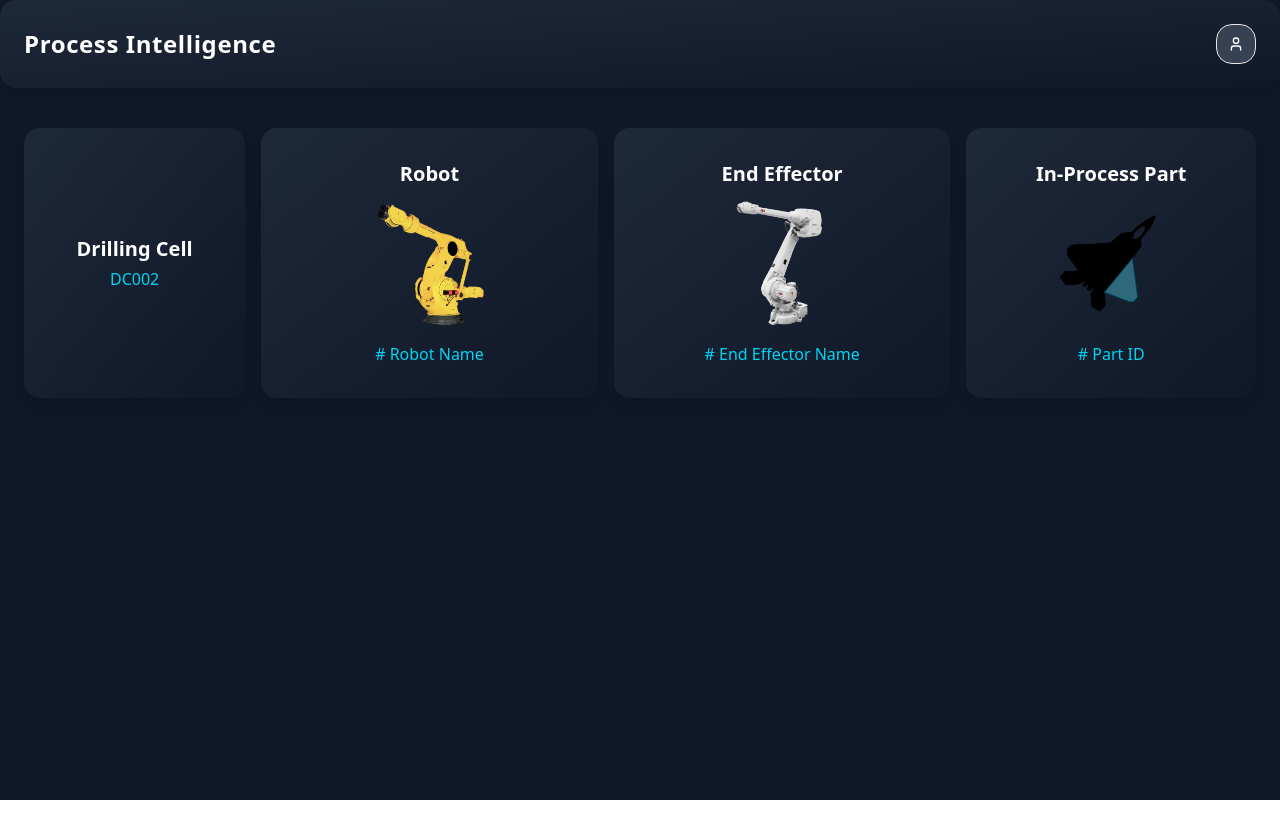
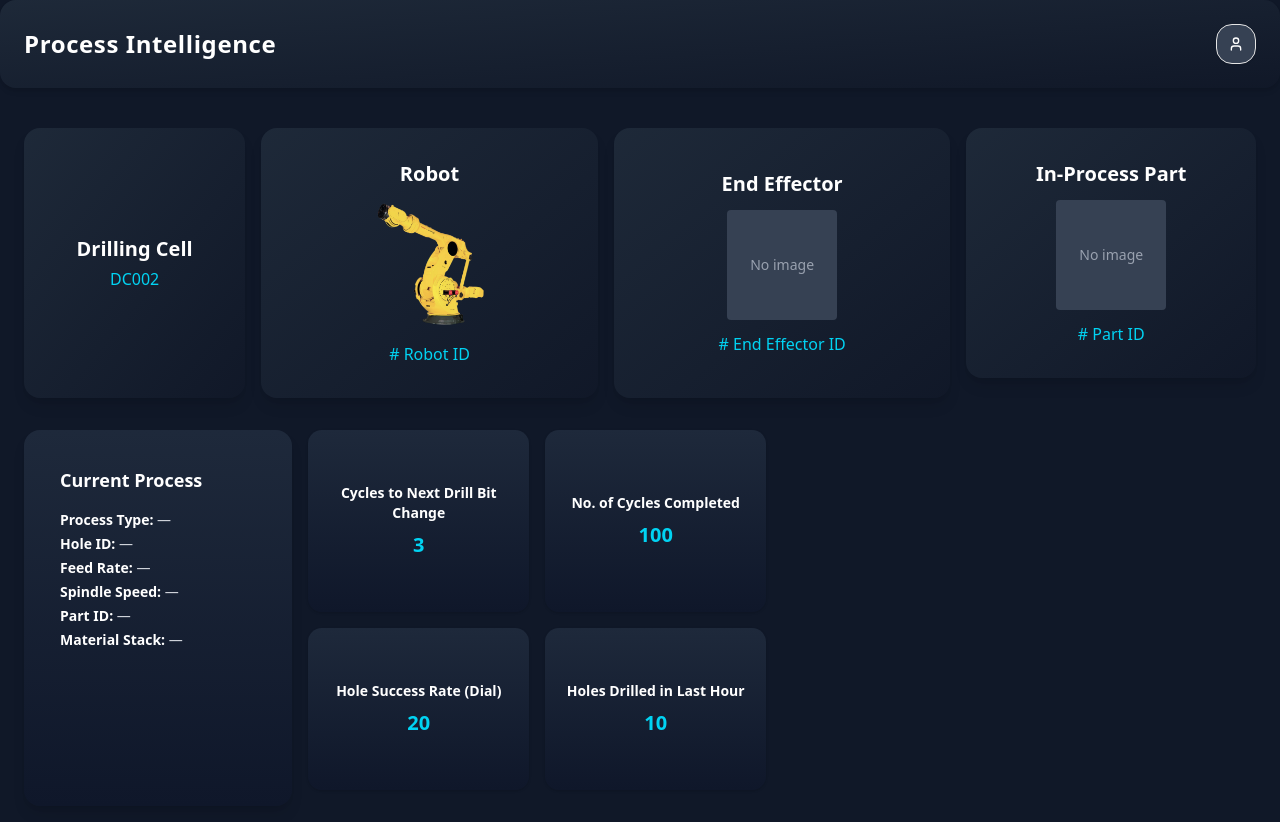
Before and after one commit to M-I-Ahmed/PI, a Next.js app: page / in a window 1280 px wide. Before the commit the page ends 800 px from the top, so only its background shows below. Built offline with nearby package versions, Linux system fonts and the light colour scheme.

Commit message:
2nd row progress

```diff
--- a/src/app/page.tsx
+++ b/src/app/page.tsx
@@ -6,7 +6,7 @@ import { useRouter } from 'next/navigation'
 import { Popover, PopoverTrigger, PopoverContent } from '@radix-ui/react-popover'
 import { Button } from '@/components/ui/button'
 import { User as UserIcon } from 'lucide-react'
-import MessageLog from '@/components/ui/message-log'
+//import MessageLog from '@/components/ui/message-log'
 
 const AssetColumn = ({
   title,
@@ -43,10 +43,11 @@ const DrillingCellColumn = ({ id }: { id: string }) => (
   </div>
 )
 
-const MetricTile = ({ label }: { label: string }) => (
-  <div className="flex items-center justify-center text-white font-semibold text-sm text-center p-4 border border-cyan-500 rounded-xl bg-gradient-to-b from-[#1e293b] to-[#0f172a] shadow hover:shadow-lg transition-all">
-    {label}
-  </div>
+const MetricTile = ({ label,value }: { label: string; value: string }) => (
+  <div className="flex flex-col items-center justify-center text-white font-semibold text-sm text-center p-4 rounded-xl bg-gradient-to-b from-[#1e293b] to-[#0f172a] shadow hover:shadow-lg transition-all hover:scale-[1.01]">
+  <div>{label}</div>
+  {value && <div className="text-cyan-400 text-xl mt-2">{value}</div>}
+</div>
 );
 
 export default function Header() {
@@ -56,6 +57,13 @@ export default function Header() {
     <main className="min-h-screen bg-gray-900 transition-colors">
       <header className="flex items-center justify-between mb-6 p-6 bg-gradient-to-br from-gray-800 to-gray-900 text-white rounded-2xl shadow-md">
         <h1 className="text-2xl font-semibold tracking-wide">Process Intelligence</h1>
+
+        {/* Div for status indicator */}
+        <div>
+
+        </div>
+
+
         <Popover>
           <PopoverTrigger asChild>
             <Button
@@ -92,23 +100,64 @@ export default function Header() {
             <AssetColumn
               title="Robot"
               imageSrc="/robots/fanuc-m2000.png"
-              contentBottom="# Robot Name"
+              contentBottom="# Robot ID"
             />
             <AssetColumn
               title="End Effector"
-              imageSrc="/robots/abb.png"
-              contentBottom="# End Effector Name"
+              //imageSrc="/robots/abb.png"
+              contentBottom="# End Effector ID"
             />
           </div>
           <div className="flex-[0.25]">
             <AssetColumn
               title="In-Process Part"
-              imageSrc="/plane.png"
+              //imageSrc="/plane.png"
               contentBottom="# Part ID"
             />
           </div>
         </div>
       </section>
+
+
+      {/* Row 2 */}
+      <section className='flex gap-4 px-6 py-4'>
+        {/*Div for current process section */}
+        <div className="bg-gradient-to-b from-[#1e293b] to-[#0f172a]  text-white rounded-2xl p-9 shadow-lg hover:shadow-xl hover:scale-[1.01] transition-all w-2xs">
+            <h2 className="text-lg font-semibold mb-4 text-white">Current Process</h2>
+            <ul className="space-y-1 text-sm text-gray-300">
+              <li><strong className="text-white">Process Type:</strong> —</li>
+              <li><strong className="text-white">Hole ID:</strong> —</li>
+              <li><strong className="text-white">Feed Rate:</strong> —</li>
+              <li><strong className="text-white">Spindle Speed:</strong> —</li>
+              <li><strong className="text-white">Part ID:</strong> —</li>
+              <li><strong className="text-white">Material Stack:</strong> —</li>
+            </ul>
+        </div>
+
+
+        {/*Div for 4 tiles */}
+        <div className="grid grid-cols-2 md:grid-cols-2 lg:grid-cols-2 xl:grid-cols-2 gap-4 mb-4 h-90">
+          <div className="grid grid-cols-2 gap-4 w-full">
+            <MetricTile label="Cycles to Next Drill Bit Change" value="3" />
+            <MetricTile label="No. of Cycles Completed" value='100' />
+            <MetricTile label="Hole Success Rate (Dial)" value='20' />
+            <MetricTile label="Holes Drilled in Last Hour" value='10' />
+          </div>
+        </div>
+
+        {/* Div for message log section*/}
+        <div>
+
+        </div>
+
+
+
+
+
+      </section>
+
+
+
     </main>
   )
 }
```
